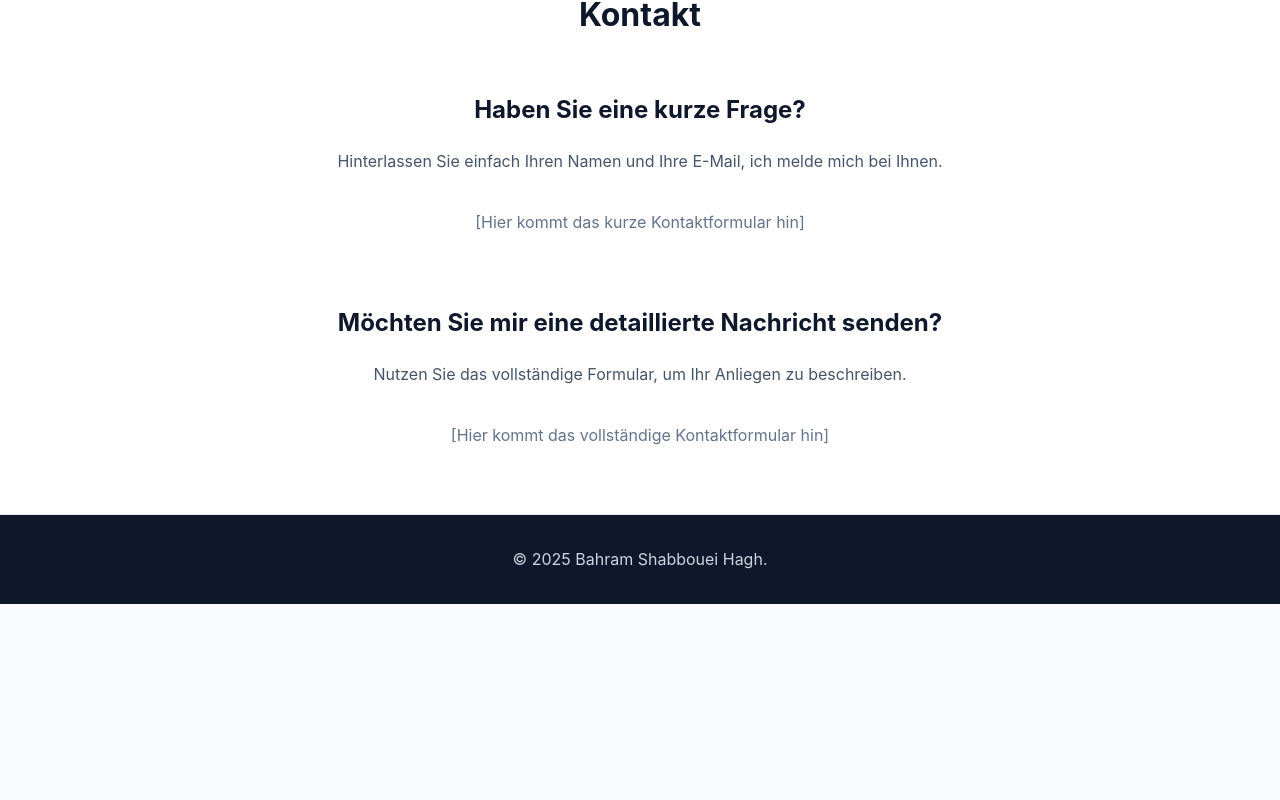
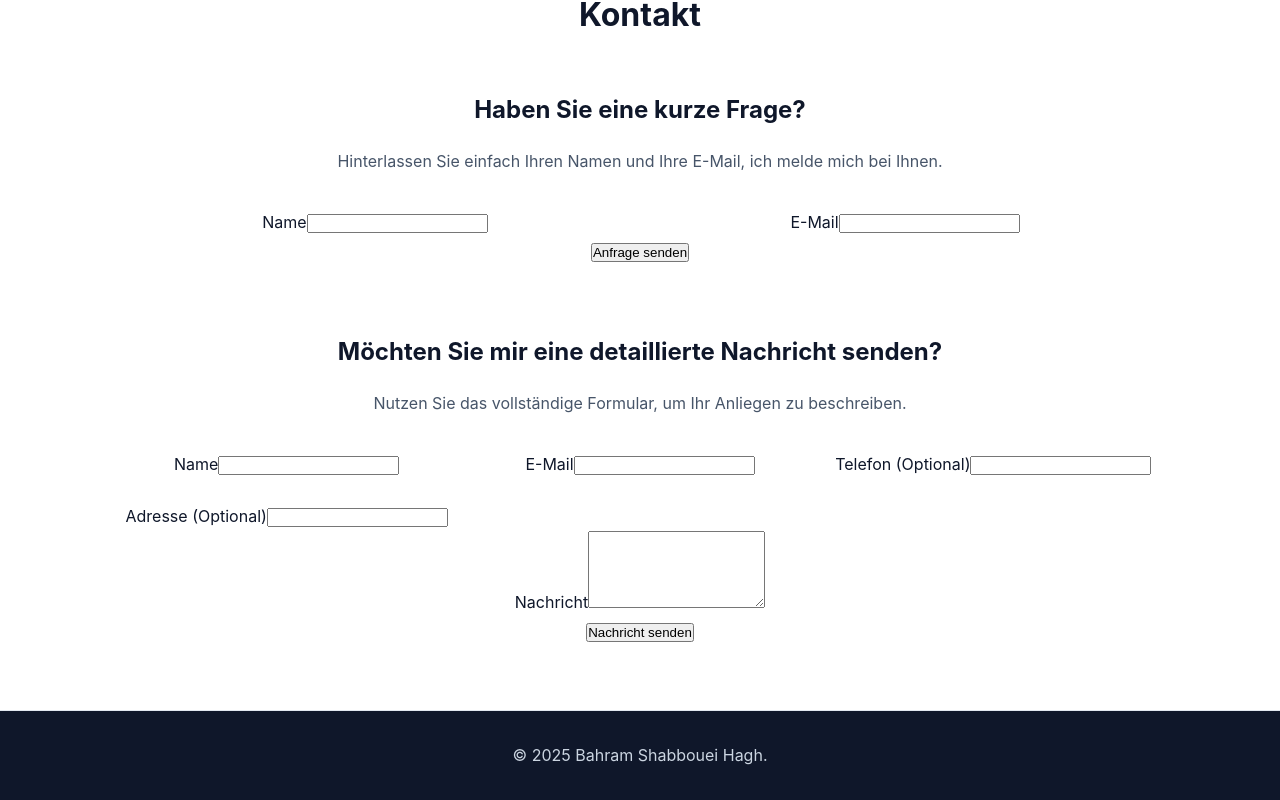
Before and after one commit to Bahram-shabbouei/my-portfolio-website, a React (Vite) app: page / in a window 1280 px wide. Shown: the part 3055-3855 px from the top of the page. Before the commit the page ends 3659 px from the top, so only its background shows below. Built offline with nearby package versions, Linux system fonts and the light colour scheme.

Commit message:
feat(forms): Implement dual contact and fix UI states
Adds ShortContactForm and FullContactForm components. Refactors useContactForm hook. Implements loading and status messages based on from state. Closes #5 #6 #8

```diff
--- /dev/null
+++ b/src/components/ContactForm.module.css
@@ -0,0 +1,8 @@
+/* src/components/ContactForm.module.css */
+/* ... (andere Stile) */
+
+.formGrid {
+  display: grid;
+  grid-template-columns: repeat(auto-fit, minmax(250px, 1fr));
+  gap: 1.5rem;
+}
--- /dev/null
+++ b/src/components/FullContactForm.tsx
@@ -0,0 +1,82 @@
+// src/components/FullContactForm.tsx
+import React from 'react';
+import { useContactForm } from '../hooks/useContactForm';
+import styles from './ContactForm.module.css';
+
+const FullContactForm: React.FC = () => {
+  // Wir holen ALLE notwendigen Werte aus dem Hook
+  const {
+    formData,
+    errors,
+    isSubmitting,  // Wird jetzt verwendet
+    submitStatus,  // Wird jetzt verwendet
+    handleChange,
+    handleSubmit
+  } = useContactForm({
+    name: '',
+    email: '',
+    phone: '',
+    address: '',
+    message: ''
+  });
+
+  return (
+    <form onSubmit={handleSubmit} noValidate className={styles.form}>
+      {/* ========================================================== */}
+      {/* == DIESER BLOCK WURDE HINZUGEFÜGT, UM submitStatus ZU NUTZEN == */}
+      {/* ========================================================== */}
+      {submitStatus === 'success' && (
+        <div className={`${styles.statusMessage} ${styles.success}`}>
+          Vielen Dank! Ihre Nachricht wurde erfolgreich gesendet und wird bearbeitet.
+        </div>
+      )}
+      {submitStatus === 'error' && (
+        <div className={`${styles.statusMessage} ${styles.error}`}>
+          Es ist ein Fehler aufgetreten. Bitte versuchen Sie es später erneut.
+        </div>
+      )}
+
+      {/* Grid für die oberen Felder */}
+      <div className={styles.formGrid}>
+        <div className={styles.formGroup}>
+          <label htmlFor="name" className={styles.label}>Name</label>
+          <input type="text" id="name" name="name" value={formData.name} onChange={handleChange} className={`${styles.input} ${errors.name ? styles.inputError : ''}`} required />
+          {errors.name && <p className={styles.errorMessage}>{errors.name}</p>}
+        </div>
+
+        <div className={styles.formGroup}>
+          <label htmlFor="email" className={styles.label}>E-Mail</label>
+          <input type="email" id="email" name="email" value={formData.email} onChange={handleChange} className={`${styles.input} ${errors.email ? styles.inputError : ''}`} required />
+          {errors.email && <p className={styles.errorMessage}>{errors.email}</p>}
+        </div>
+
+        <div className={styles.formGroup}>
+          <label htmlFor="phone" className={styles.label}>Telefon (Optional)</label>
+          <input type="tel" id="phone" name="phone" value={formData.phone || ''} onChange={handleChange} className={`${styles.input} ${errors.phone ? styles.inputError : ''}`} />
+          {errors.phone && <p className={styles.errorMessage}>{errors.phone}</p>}
+        </div>
+
+        <div className={styles.formGroup}>
+          <label htmlFor="address" className={styles.label}>Adresse (Optional)</label>
+          <input type="text" id="address" name="address" value={formData.address || ''} onChange={handleChange} className={styles.input} />
+        </div>
+      </div>
+
+      {/* Nachrichtenfeld */}
+      <div className={styles.formGroup}>
+        <label htmlFor="message" className={styles.label}>Nachricht</label>
+        <textarea id="message" name="message" rows={5} value={formData.message} onChange={handleChange} className={`${styles.input} ${styles.textarea} ${errors.message ? styles.inputError : ''}`} required />
+        {errors.message && <p className={styles.errorMessage}>{errors.message}</p>}
+      </div>
+
+      {/* ========================================================== */}
+      {/* == DIESER BLOCK WURDE ANGEPASST, UM isSubmitting ZU NUTZEN == */}
+      {/* ========================================================== */}
+      <button type="submit" className={styles.submitButton} disabled={isSubmitting}>
+        {isSubmitting ? 'Wird gesendet...' : 'Nachricht senden'}
+      </button>
+    </form>
+  );
+};
+
+export default FullContactForm;
--- /dev/null
+++ b/src/components/ShortContactForm.tsx
@@ -0,0 +1,57 @@
+// src/components/ShortContactForm.tsx
+import React from 'react';
+import { useContactForm } from '../hooks/useContactForm';
+import styles from './ContactForm.module.css';
+
+const ShortContactForm: React.FC = () => {
+  const {
+    formData,
+    errors,
+    isSubmitting,  // Wird jetzt verwendet
+    submitStatus,  // Wird jetzt verwendet
+    handleChange,
+    handleSubmit
+  } = useContactForm({
+    name: '',
+    email: '',
+    message: 'Kurze Anfrage via Short-Form.' // Wir senden eine Standard-Nachricht
+  });
+
+  return (
+    <form onSubmit={handleSubmit} noValidate className={styles.form}>
+      {/* Statusmeldungen */}
+      {submitStatus === 'success' && (
+        <div className={`${styles.statusMessage} ${styles.success}`}>
+          Vielen Dank! Ich habe Ihre Anfrage erhalten und melde mich in Kürze.
+        </div>
+      )}
+      {submitStatus === 'error' && (
+        <div className={`${styles.statusMessage} ${styles.error}`}>
+          Es ist ein Fehler aufgetreten. Bitte versuchen Sie es später erneut.
+        </div>
+      )}
+
+      {/* Felder */}
+      <div className={styles.formGrid}>
+        <div className={styles.formGroup}>
+          <label htmlFor="short-name" className={styles.label}>Name</label>
+          <input type="text" id="short-name" name="name" value={formData.name} onChange={handleChange} className={`${styles.input} ${errors.name ? styles.inputError : ''}`} required />
+          {errors.name && <p className={styles.errorMessage}>{errors.name}</p>}
+        </div>
+
+        <div className={styles.formGroup}>
+          <label htmlFor="short-email" className={styles.label}>E-Mail</label>
+          <input type="email" id="short-email" name="email" value={formData.email} onChange={handleChange} className={`${styles.input} ${errors.email ? styles.inputError : ''}`} required />
+          {errors.email && <p className={styles.errorMessage}>{errors.email}</p>}
+        </div>
+      </div>
+
+      {/* Senden-Button */}
+      <button type="submit" className={styles.submitButton} disabled={isSubmitting}>
+        {isSubmitting ? 'Wird gesendet...' : 'Anfrage senden'}
+      </button>
+    </form>
+  );
+};
+
+export default ShortContactForm;
--- a/src/hooks/useContactForm.ts
+++ b/src/hooks/useContactForm.ts
@@ -1,93 +1,88 @@
 // src/hooks/useContactForm.ts
 import { useState } from 'react';
 
-// Definiere die Typen für unsere Formulardaten und Fehler
-interface FormState {
+// Typ für die Formulardaten erweitern
+export interface FormState {
   name: string;
   email: string;
   message: string;
+  phone?: string; // Optionales Feld
+  address?: string; // Optionales Feld
 }
 
+// Typ für die Fehler erweitern
 interface FormErrors {
   name?: string;
   email?: string;
   message?: string;
+  phone?: string;
 }
 
 // Der Custom Hook
-export const useContactForm = () => {
-  const [formData, setFormData] = useState<FormState>({
-    name: '',
-    email: '',
-    message: '',
-  });
-
+export const useContactForm = (initialState: FormState) => {
+  const [formData, setFormData] = useState<FormState>(initialState);
   const [errors, setErrors] = useState<FormErrors>({});
   const [isSubmitting, setIsSubmitting] = useState<boolean>(false);
   const [submitStatus, setSubmitStatus] = useState<'success' | 'error' | null>(null);
 
-  // Funktion zum Handhaben von Änderungen in den Eingabefeldern
   const handleChange = (e: React.ChangeEvent<HTMLInputElement | HTMLTextAreaElement>) => {
     const { name, value } = e.target;
     setFormData(prev => ({ ...prev, [name]: value }));
-    // Fehler zurücksetzen, wenn der Benutzer tippt
     if (errors[name as keyof FormErrors]) {
       setErrors(prev => ({ ...prev, [name]: undefined }));
     }
   };
 
-  // Validierungsfunktion
   const validate = (): boolean => {
     const newErrors: FormErrors = {};
-    if (!formData.name.trim()) {
-      newErrors.name = 'Name ist ein Pflichtfeld.';
-    }
+    // Pflichtfelder
+    if (!formData.name.trim()) newErrors.name = 'Name ist ein Pflichtfeld.';
     if (!formData.email.trim()) {
       newErrors.email = 'E-Mail ist ein Pflichtfeld.';
     } else if (!/\S+@\S+\.\S+/.test(formData.email)) {
       newErrors.email = 'Bitte geben Sie eine gültige E-Mail-Adresse ein.';
     }
-    if (!formData.message.trim()) {
-      newErrors.message = 'Nachricht ist ein Pflichtfeld.';
-    } else if (formData.message.trim().length < 10) {
-      newErrors.message = 'Die Nachricht muss mindestens 10 Zeichen lang sein.';
+    // Nachricht ist nur im vollständigen Formular ein Pflichtfeld
+    if (initialState.message !== undefined && !formData.message.trim()) {
+        newErrors.message = 'Nachricht ist ein Pflichtfeld.';
+    }
+    // Optionale Validierung für Telefonnummer (einfaches Beispiel)
+    if (formData.phone && !/^[0-9+\s()-]+$/.test(formData.phone)) {
+        newErrors.phone = 'Bitte geben Sie eine gültige Telefonnummer ein.';
     }
 
     setErrors(newErrors);
-    return Object.keys(newErrors).length === 0; // Gibt true zurück, wenn es keine Fehler gibt
+    return Object.keys(newErrors).length === 0;
   };
 
-  // Funktion zum Absenden des Formulars
   const handleSubmit = async (e: React.FormEvent<HTMLFormElement>) => {
     e.preventDefault();
     setSubmitStatus(null);
 
     if (validate()) {
       setIsSubmitting(true);
+      try {
+        const response = await fetch('http://localhost:3001/api/contact', {
+          method: 'POST',
+          headers: { 'Content-Type': 'application/json' },
+          body: JSON.stringify(formData),
+        });
 
-      // --- HIER KOMMT SPÄTER DER API-AUFRUF (FETCH) ---
-      console.log("Formulardaten werden gesendet:", formData);
-      // Wir simulieren hier eine Netzwerkverzögerung
-      await new Promise(resolve => setTimeout(resolve, 2000));
+        if (!response.ok) {
+          const errorData = await response.json();
+          throw new Error(errorData.error || 'Fehler beim Senden der Nachricht.');
+        }
 
-      // Annahme: Der API-Aufruf war erfolgreich
-      setSubmitStatus('success');
-      setFormData({ name: '', email: '', message: '' }); // Formular leeren
-      setIsSubmitting(false);
-
-      // So würde der Fehlerfall aussehen:
-      // setSubmitStatus('error');
-      // setIsSubmitting(false);
+        setSubmitStatus('success');
+        setFormData(initialState); // Formular auf den Anfangszustand zurücksetzen
+      } catch (error) {
+        console.error('Fehler beim Senden des Formulars:', error);
+        setSubmitStatus('error');
+      } finally {
+        setIsSubmitting(false);
+      }
     }
   };
 
-  // Der Hook gibt alle Zustände und Funktionen zurück, die die Komponente benötigt
-  return {
-    formData,
-    errors,
-    isSubmitting,
-    submitStatus,
-    handleChange,
-    handleSubmit,
-  };
+  return { formData, errors, isSubmitting, submitStatus, handleChange, handleSubmit };
 };
--- a/src/pages/PortfolioPage.tsx
+++ b/src/pages/PortfolioPage.tsx
@@ -8,8 +8,8 @@ import Section from '../components/Section';
 import Timeline from '../components/Timeline';
 import SkillsSection from '../components/SkillsSection';
 import ProjectsSection from '../components/ProjectsSection';
-// import ShortContactForm from '../components/ShortContactForm';
-// import FullContactForm from '../components/FullContactForm';
+ import ShortContactForm from '../components/ShortContactForm';
+ import FullContactForm from '../components/FullContactForm';
 
 // Import der Typdefinitionen mit "type"
 import { type TimelineEvent } from '../types/timeline';
@@ -73,17 +73,15 @@ const PortfolioPage: React.FC = () => {
       </Section>
 
       {/* ------------------- KONTAKT SEKTION ------------------- */}
-      <Section title="Kontakt" id="kontakt">
+     <Section title="Kontakt" id="kontakt">
         <div className={`container ${styles.contactIntro}`}>
           <h3 className={styles.contactHeader}>Haben Sie eine kurze Frage?</h3>
           <p className={styles.contactSubheader}>Hinterlassen Sie einfach Ihren Namen und Ihre E-Mail, ich melde mich bei Ihnen.</p>
-          {/* <ShortContactForm /> */}
-          <p className={styles.placeholderText}>[Hier kommt das kurze Kontaktformular hin]</p>
+          <ShortContactForm /> {/* Hier einfügen */}
 
           <h3 className={`${styles.contactHeader} ${styles.contactFullFormHeader}`}>Möchten Sie mir eine detaillierte Nachricht senden?</h3>
           <p className={styles.contactSubheader}>Nutzen Sie das vollständige Formular, um Ihr Anliegen zu beschreiben.</p>
-          {/* <FullContactForm /> */}
-          <p className={styles.placeholderText}>[Hier kommt das vollständige Kontaktformular hin]</p>
+          <FullContactForm /> {/* Hier einfügen */}
         </div>
       </Section>
     </>
```
